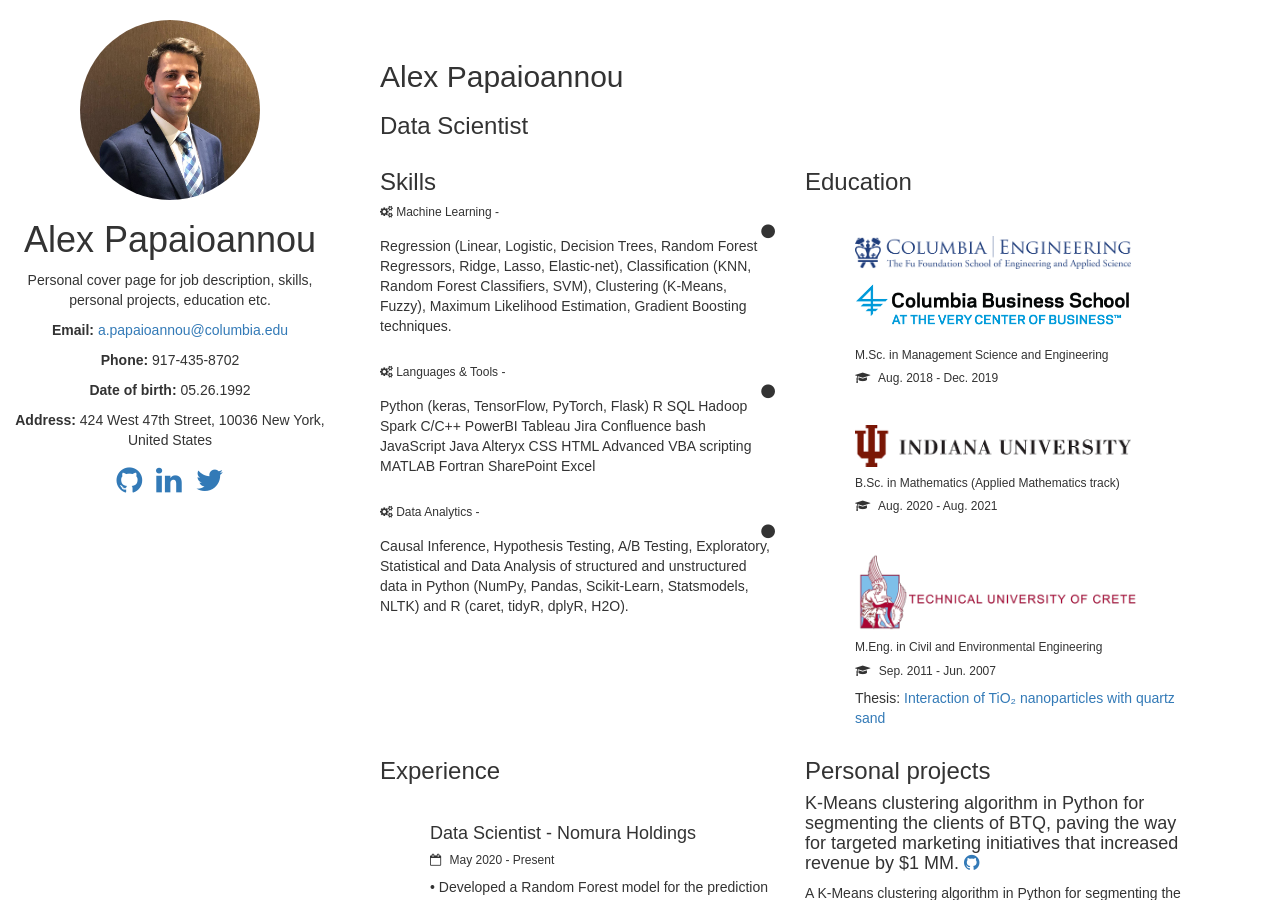
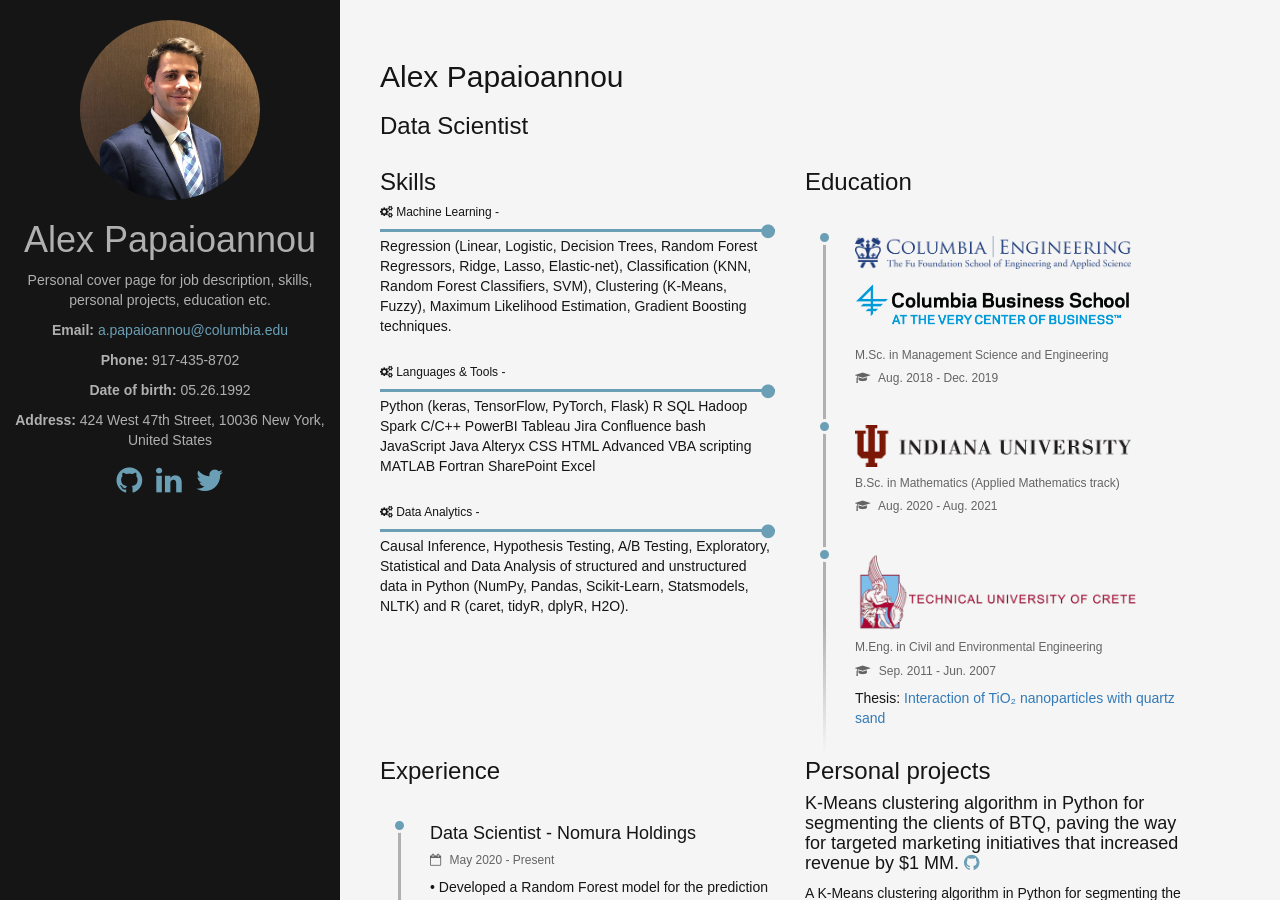
Before and after one commit to alex-papaioannou/home, a Jekyll site: the page built from index.html, in a window 1280 px wide and 900 px high. Built offline with Jekyll 4.4.1, drawn with Linux system fonts in a browser that asks for light colours; nearby versions of some CDN libraries.

Commit message:
Update _config.yml
Signed-off-by: Alex Papaioannou <a.papaioannou@columbia.edu>

```diff
--- a/_config.yml
+++ b/_config.yml
@@ -49,7 +49,7 @@ description: > # Description for site meta, used by search engines.
 # remote_theme: theme-default-blue # Color theme for the site.
 plugins:
   - jekyll-remote-theme
-remote_theme: ngzhio/jekyll-theme-hamilton
+remote_theme: theme-default-blue #ngzhio/jekyll-theme-hamilton
 # Localization
 projects: Personal projects
 skills: Skills
```
